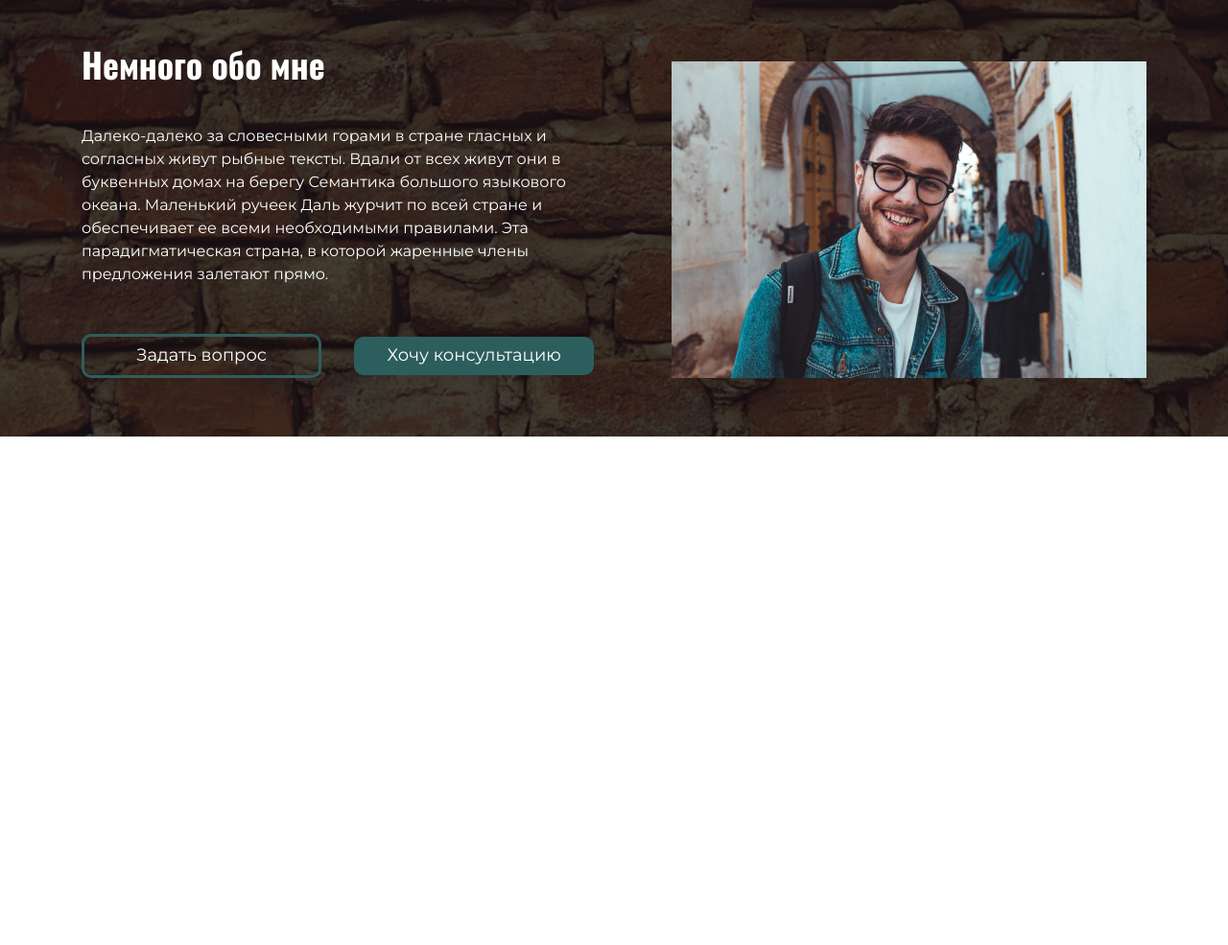
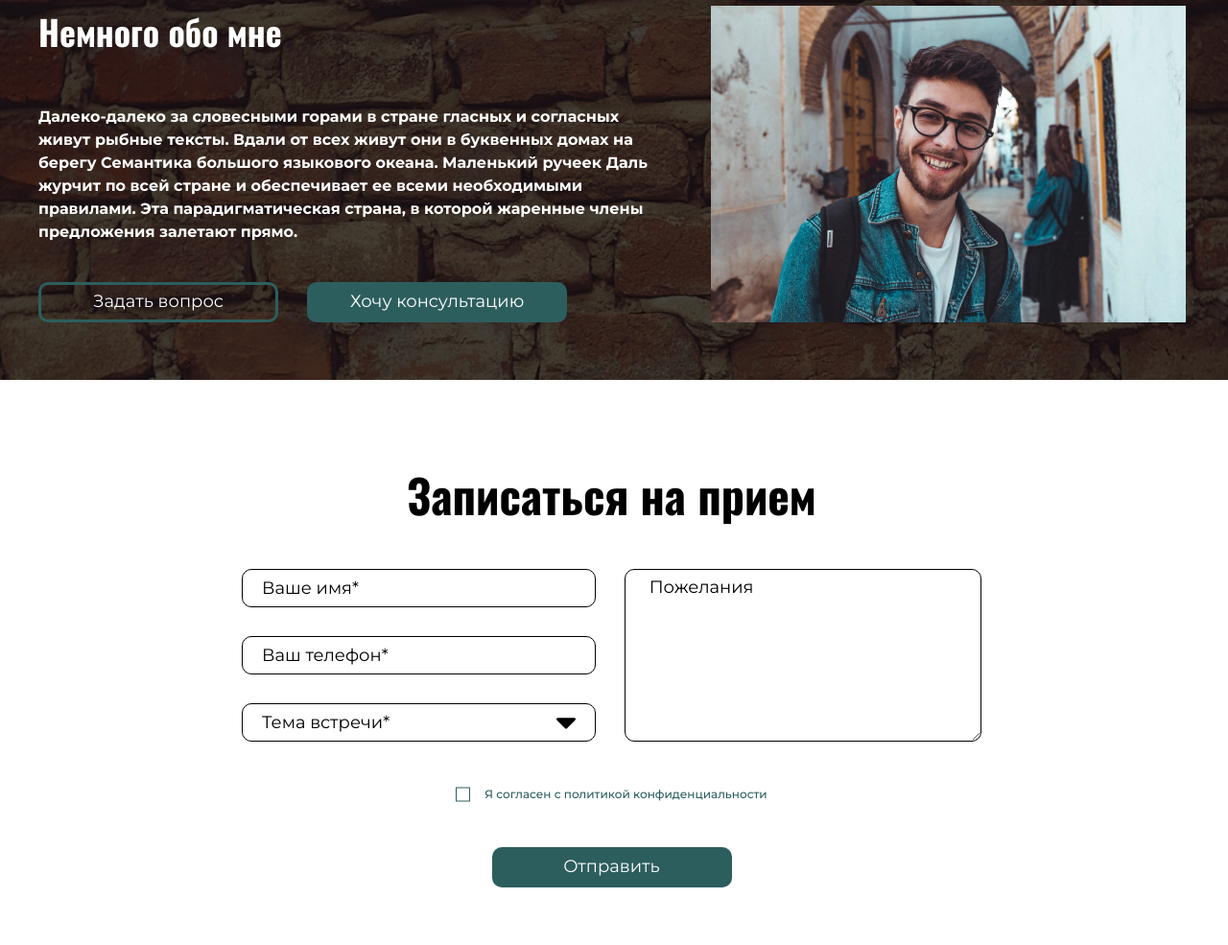
Before and after one commit to AnaKurovska/marin-site, a plain HTML site: page index.html in a window 1280 px wide. Shown: the part 1187-2172 px from the top of the page at 96% size. Before the commit the page ends 1642 px from the top, so only its background shows below. Drawn offline with Linux system fonts and the light colour scheme.

Commit message:
added new form section

```diff
--- a/index.html
+++ b/index.html
@@ -60,7 +60,6 @@
           </section>
 
 <section class="aboutme center">
-  <img class="aboutme__photo" src="img/about_me_photo.jpg" alt="Немного обо мне">
   <h3 class="aboutme__title">
     Немного обо мне
   </h3>
@@ -73,9 +72,48 @@
     Эта парадигматическая страна, в которой жаренные члены
     предложения залетают прямо.
   </p>
-  <a href="#" class="btn__question"> Задать вопрос</a>
-  <a href="#" class="btn__consultation"> Хочу консультацию</a>
+  <div class="aboutme__btns">
+  <button class="btn btn_bordered">Задать вопрос</button>
+  <a href="#" class="btn">Хочу консультацию</a>
+</div>
+  <img class="aboutme__photo" src="img/about_me_photo.jpg" alt="Немного обо мне">
 </section>
+
+<forms class="forms center">
+<h1 class="forms__title">
+  Записаться на прием</h1>
+<div class="forms__wrapper">
+  <label class="forms__input forms__input-text ">
+  <input class="" type="text" placeholder="Ваше имя*" name="user-name"  required>
+  </label>
+
+  <label class="forms__input forms__input-tel ">
+  <input class="" type="tel" placeholder="Ваш телефон*" name="tel"  required>
+  </label>
+
+  <label class="forms__input-wrap forms__input-wrap_select ">
+  <select class="" placeholder="Тема встречи*" name="offers-topic"  required>
+    <option value="" disabled selected hidden> Тема встречи*</option>
+  <option value="1">Личные консультации</option>
+  <option value="2">Семейная терапия</option>
+  <option value="3">Сенситивные группы</option>
+  </select >
+  </label>
+
+<label class="forms__textarea ">
+<textarea id="wishes" name="wishes"> Пожелания</textarea>
+</label>
+</div>
+
+<label class="forms__checkbox">
+<input type="checkbox" name="checkbox" value="forms checkbox" class="visually-hidden">
+<span class="forms__checkbox-label">Я согласен с политикой конфиденциальности</span>
+</label>
+
+<div class="forms__btn">
+<button class="btn">Отправить</button>
+</div>
+</forms>
 
 </main>
 
--- a/sass/_aboutme.scss
+++ b/sass/_aboutme.scss
@@ -1,24 +1,37 @@
 .aboutme {
     padding-top: 60px;
-    padding-bottom: 61px;
+    padding-bottom: 60px;
     background-image: url("../img/about_me_rectangle.jpg");
     background-position: center;
     background-repeat: no-repeat;
     background-size: cover;
     color: #fff;
+    display: grid;
+    grid-template-columns: 1fr 494px;
+    grid-template-rows: auto 1fr auto;
+    gap: 35px 50px;
+    &__title,
+    &__desc {
+    margin: 0;
+    line-height: 1.5;
+    }
+
     &__title {
     font-family: Oswald;
     font-size: 36px;
-    line-height: 1.5;
+
+    margin-bottom: 15px;
    }
    &__desc {
     font-size: 16px;
-    line-height: 1.5;
-    max-width: 625px;
-    margin: 0 0 50px;
+    font-weight: 700;
    }
    &__photo {
-    float: right;
-    margin: 60px 0 0 50px;
+    grid-row: 1 / 4;
+    grid-column: 2 / 3;
+   }
+   &__btns {
+    display: flex;
+    gap: 30px;
    }
 }
--- a/sass/_btn.scss
+++ b/sass/_btn.scss
@@ -1,9 +1,7 @@
 .btn {
-    text-transform: uppercase;
-    border: none;
     background: #2D5E5E;
     border-radius: 10px;
-    padding: 8px 42px;
+    padding: 6px 42px;
     white-space: nowrap;
     display: inline-flex;
     justify-content: center;
@@ -13,6 +11,29 @@
     text-decoration: none;
     font-size: 18px;
     line-height: 1.33;
+    border: 3px solid transparent;
+    min-width: 250px;
+    &_appoint {
+        border: 1px solid #000;
+        background: transparent;
+        width: 369px;
+    }
+    &_desc {
+        border: 1px solid #000;
+        background: transparent;
+        width: 372px;
+        height: 180px;
+    }
+
+    &_bordered {
+    border-color: #2D5E5E;
+    background: transparent;
+
+    &:hover {
+    background: #2D5E5E;
+    }
+
+    }
     &:hover,
     &:focus {
         opacity: .7;
@@ -21,55 +42,3 @@
         opacity: .4;
     }
 }
-
-.btn__question {
-    border: 3px solid #2D5E5E;
-    background: transparent;
-    border-radius: 10px;
-    padding-top: 8px;
-    padding-bottom: 8px;
-    white-space: nowrap;
-    display: inline-flex;
-    justify-content: center;
-    align-items: center;
-    gap: 10px;
-    color: #fff;
-    text-decoration: none;
-    font-size: 18px;
-    line-height: 1.33;
-    width: 250px;
-    margin-right: 30px;
-    &:hover,
-    &:focus {
-        border: none;
-        background: #2D5E5E;
-    }
-    &:active {
-        opacity: .4;
-    }
-}
-
-.btn__consultation {
-    border: none;
-    background: #2D5E5E;
-    border-radius: 10px;
-    padding-top: 8px;
-    padding-bottom: 8px;
-    white-space: nowrap;
-    display: inline-flex;
-    justify-content: center;
-    align-items: center;
-    gap: 10px;
-    color: #fff;
-    text-decoration: none;
-    font-size: 18px;
-    line-height: 1.33;
-    width: 250px;
-    &:hover,
-    &:focus {
-        opacity: .7;
-    }
-    &:active {
-        opacity: .4;
-    }
-}
--- /dev/null
+++ b/sass/_forms.scss
@@ -0,0 +1,177 @@
+.forms {
+    padding-top: 60px;
+    padding-bottom: 60px;
+    display: block;
+    align-items:center;
+
+    &__input-wrap {
+       border: 1px solid #000;
+       border-radius: 10px;
+       display: block;
+       position: relative;
+       cursor: pointer;
+       width: 369px;
+       height: 40px;
+       font-size: 18px;
+       line-height: 1.33;
+
+       select, input, textarea {
+            border: none;
+            background: none;
+            padding: 8px 20px;
+            width: 100%;
+            height: 100%;
+            appearance: none;
+       }
+
+
+    &_select {
+        &:before {
+            content:"";
+            display: block;
+            width: 20px;
+            height: 20px;
+            background: url("../img/sort-down.svg") center no-repeat;
+            position: absolute;
+            top: 10px;
+            right: 20px;
+            pointer-events: none;
+         }
+
+         &:focus-within {
+            &:before {
+            transform: scale(1, -1);
+            }
+        }
+    }
+    }
+
+    &__checkbox {
+        display: block;
+        margin-top: 10px;
+        cursor: pointer;
+        text-align: center;
+        margin-bottom: 40px;
+    &-label {
+        position: relative;
+        padding-left: 30px;
+        color: #2D5E5E;
+        font-size: 12px;
+        line-height: 2.5;
+        font-weight: 500;
+        &:before,
+        &:after {
+            content:'';
+            display: block;
+            position: absolute;
+            top:50%;
+            left:0;
+            box-sizing: border-box;
+            transform: translateY(-50%);
+        }
+        &:before {
+            background: #fff;
+            border: 1px solid #2D5E5E;
+            width: 15px;
+            height: 15px;
+        }
+
+        &:after {
+            background: #2D5E5E;
+            width: 11px;
+            height: 11px;
+            top: 7px;
+            left: 2px;
+            display: none;
+        }
+    }
+
+    input:checked + &-label:after {
+        display: block;
+    }
+    }
+
+&__wrapper {
+    display: grid;
+    grid-template-columns: 369px 372px;
+    grid-template-rows: 1fr 1fr 1fr;
+    gap:30px;
+    max-height: 180px;
+    margin-bottom: 40px;
+    justify-content: center;
+}
+
+&__input {
+    border: 1px solid #000;
+    border-radius: 10px;
+    display: block;
+    position: relative;
+    cursor: pointer;
+    width: 369px;
+    height: 40px;
+
+    select, input, textarea {
+        border: none;
+        background: none;
+        padding: 8px 20px;
+        width: 100%;
+        height: 100%;
+        appearance: none;
+   }
+}
+
+&__input-text {
+    order: 1;
+
+}
+
+input::placeholder {
+    font-size: 18px;
+    color: #000;
+    font-weight: 1.33;
+}
+
+&__input-tel {
+    order: 2;
+}
+
+&__input-wrap {
+    order: 3;
+}
+
+&__textarea {
+    border: 1px solid #000;
+    border-radius: 10px;
+    display: block;
+    position: relative;
+    cursor: pointer;
+    width: 372px;
+    height: 180px;
+    font-size: 18px;
+    line-height: 1.33;
+    grid-row: 1/4;
+    grid-column: 2/3;
+    order: 4;
+
+    select, input, textarea {
+        border: none;
+        background: none;
+        padding: 8px 20px;
+        width: 100%;
+        height: 100%;
+        appearance: none;
+   }
+}
+
+&__title {
+    text-align: center;
+    margin-bottom: 50px;
+    font-size: 48px;
+    font-weight: 700;
+}
+
+&__btn {
+    text-align: center;
+}
+
+}
--- a/sass/_global.scss
+++ b/sass/_global.scss
@@ -9,10 +9,24 @@
     font-family: 'Oswald', sans-serif;
   }
   .center {
-    padding-left: calc(50vw - 555px);
-    padding-right: calc(50vw - 555px);
+    padding-left: calc(50vw - 600px);
+    padding-right: calc(50vw - 595px);
   }
 
   a {
     outline: none;
   }
+
+  .visually-hidden {
+    position: absolute;
+    width: 1px;
+    height: 1px;
+    margin: -1px;
+    border: 0;
+    padding: 0;
+
+    white-space: nowrap;
+    clip-path: inset(100%);
+    clip: rect(0 0 0 0);
+    overflow: hidden;
+  }
--- a/sass/_offer.scss
+++ b/sass/_offer.scss
@@ -19,4 +19,7 @@ margin: 0 0 55px;
     margin: 0 0 55px;
 
    }
+   .btn {
+     text-transform: uppercase;
+   }
 }
--- a/sass/style.scss
+++ b/sass/style.scss
@@ -7,3 +7,4 @@
 @import "offer";
 @import "services";
 @import "aboutme";
+@import "forms";
```
Also changed, not shown: css/style.css, img/check_box.svg (added), img/sort-down.svg (added), 1 other file.
